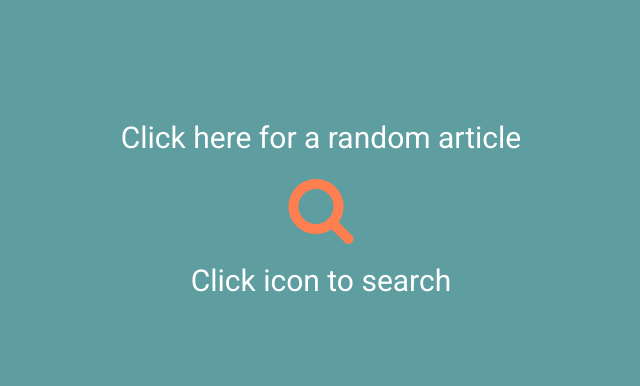
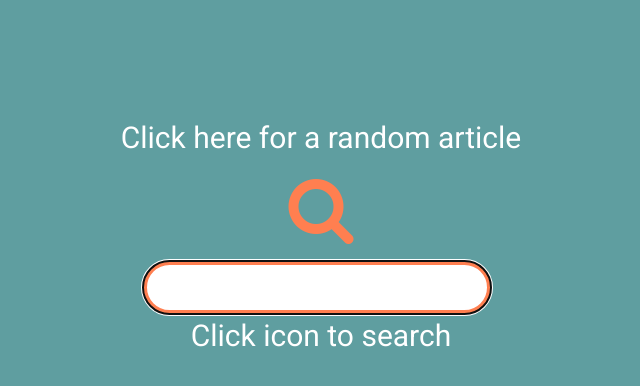
Before and after one commit to maximtop/WikiViewerApp, a plain HTML site: page index.html in a window 1280 px wide. Shown: the whole page, without its empty margins (319-959 px from the left). Drawn offline with nearby package versions, Linux system fonts and the light colour scheme.

Commit message:
Add link to random articles from wiki and input for search query

```diff
--- a/css/style.css
+++ b/css/style.css
@@ -16,3 +16,16 @@ body {
     font-size: 70px;
     font-weight: 100;
 }
+
+a, a:hover {
+    color: white;
+}
+
+#search-form input[type="text"] {
+    width: 350px;
+    border: 5px solid coral;
+    border-radius: 50px;
+    color:black;
+    padding-left: 15px;
+    padding-right: 15px;
+}
--- a/index.html
+++ b/index.html
@@ -14,8 +14,12 @@
 <div class="container vertical-center">
     <div class="row">
         <header class="col-xs-12 text-center">
-            <div id="random-article">Click here for a random article</div>
+            <div id="random-article"><a href="https://en.wikipedia.org/wiki/Special:Random" target="_blank">Click here for a random article</a></div>
             <div id="search-icon"><i class="fa fa-search" aria-hidden="true"></i></div>
+            <form action="" id="search-form">
+                <input type="text" id="search-text" autofocus="autofocus">
+                <label for="search-text"></label>
+            </form>
             <div>Click icon to search</div>
         </header>
 
```
